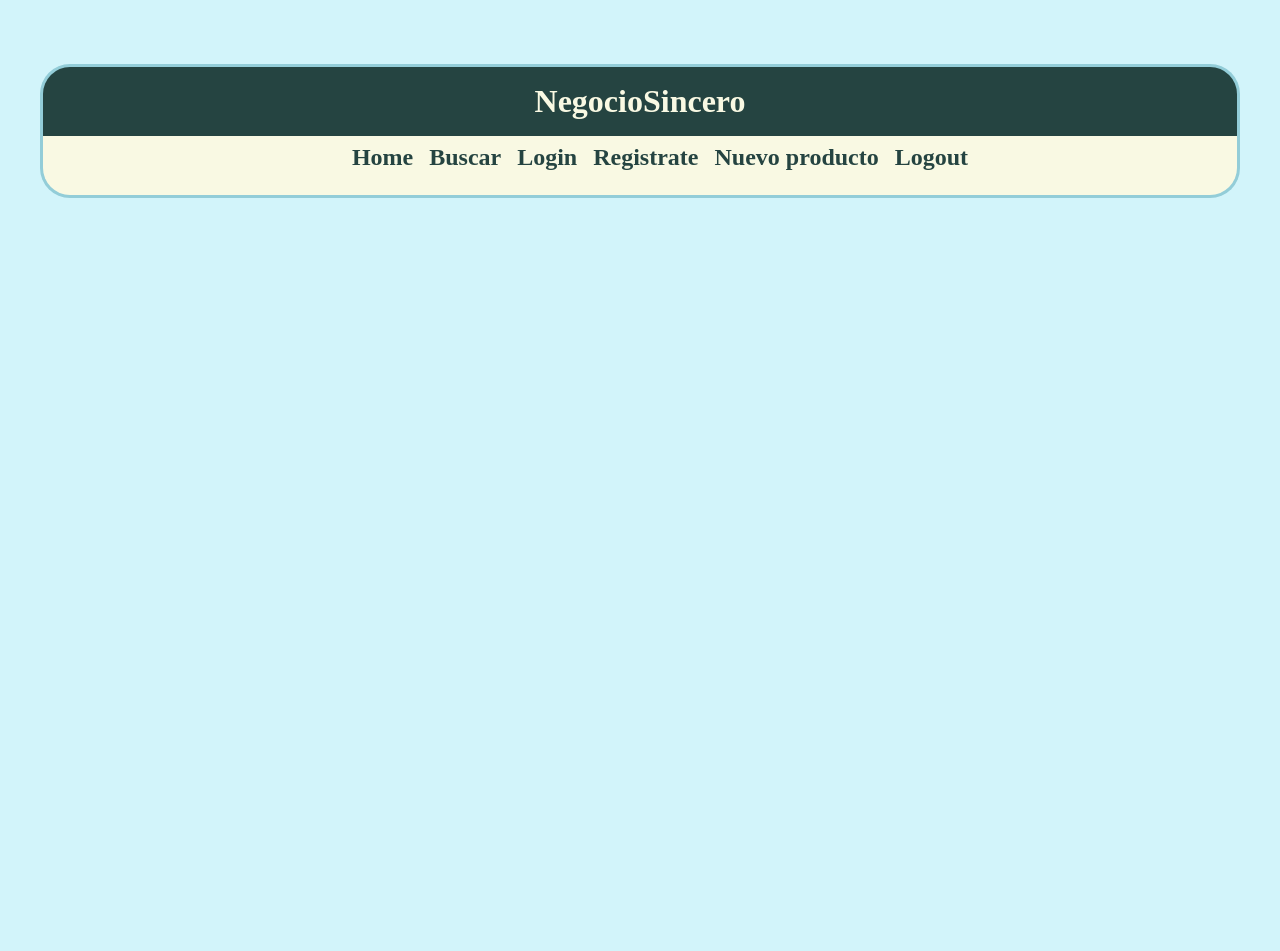
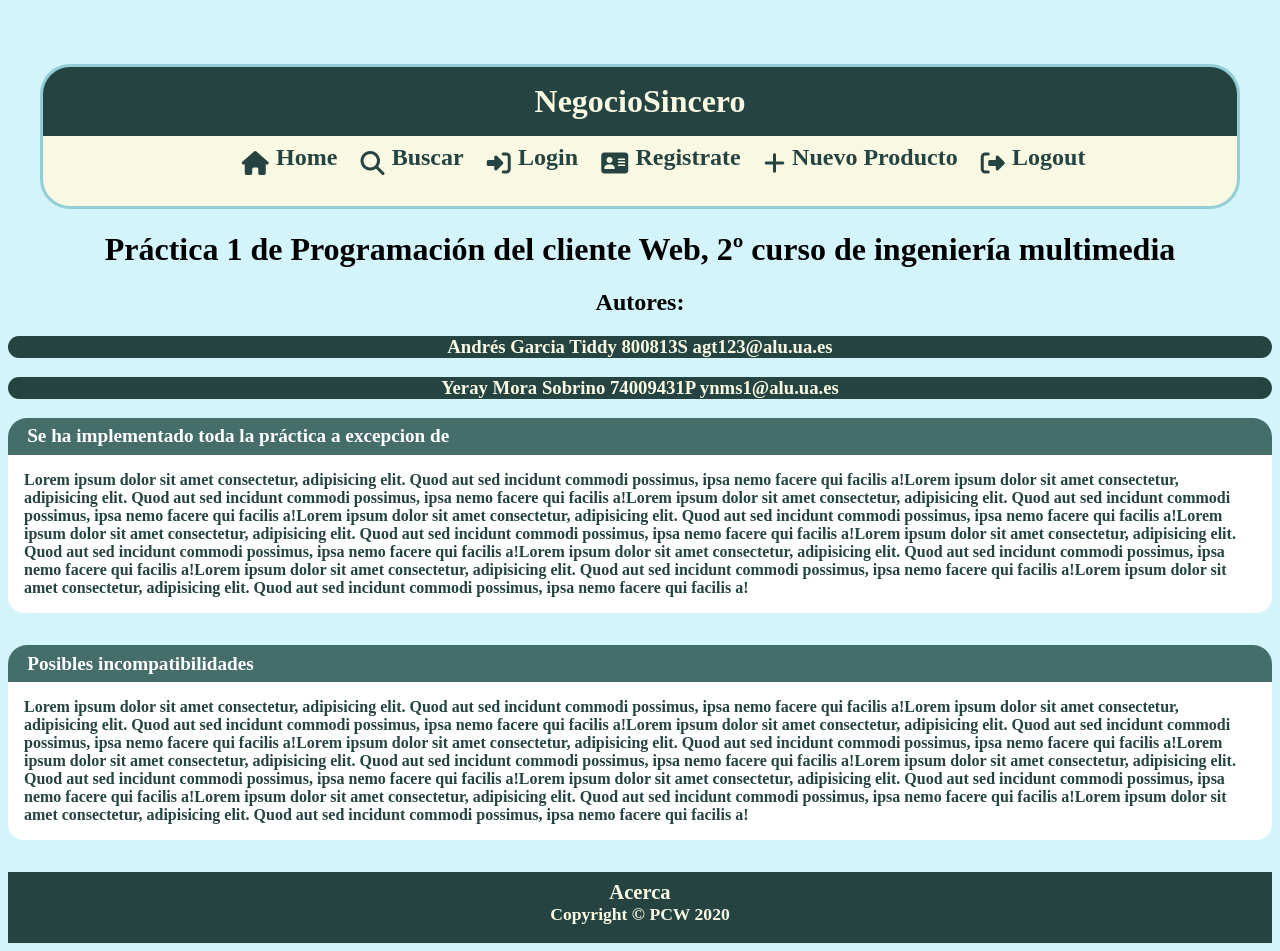
Before and after one commit to AndresGarc/PCW, a PHP site: page /acerca.html in a window 1280 px wide. Before the commit the page ends 198 px from the top, so only its background shows below. Run offline with PHP 8.4, Linux system fonts and the light colour scheme; some libraries are stand-ins or nearby versions; some web fonts are replaced.

Commit message:
Añadido icons+footer a todo el html. Creado e implementado acerca

```diff
--- a/Index.html
+++ b/Index.html
@@ -185,6 +185,12 @@
 
     </section>
 
+    <footer>
+      <h3><a href="acerca.html">Acerca</a></h3>
+      <p>
+          Copyright &copy; PCW <time dateetime="2020">2020</time>
+      </p>
+  </footer>
   </body>
 
 </html>
--- a/acerca.html
+++ b/acerca.html
@@ -7,21 +7,55 @@
     <script src="https://kit.fontawesome.com/6b4ca2c1fd.js" crossorigin="anonymous"></script>
     <title>NS - Acerca</title>
   </head>
-  <body>
+  <body class="cuerpoacerca">
     <header>
-      <h1>NegocioSincero</h1>
+      <h1 class="colores">NegocioSincero</h1>
     </header>
-    <nav id="navbar">
+    <nav id="navbar" class="colores">
       <label for="mostrar">mostrar</label>
       <input type="checkbox" id="mostrar">
       <ul>
-        <li><a href="index.html">Home</a></li>
-        <li><a href="buscar.html">Buscar</a></li>
-        <li><a href="login.html">Login</a></li>
-        <li><a href="registro.html">Registrate</a></li>
-        <li><a href="nuevo.html">Nuevo producto</a></li>
-        <li><a href="index.html">Logout</a></li>
+        <li><a href="index.html"><i class="fas fa-home"></i><p>Home</p></a></li>
+        <li><a href="buscar.html"><i class="fas fa-search"></i><p>Buscar</p></a></li>
+        <li><a href="login.html"><i class="fas fa-sign-in-alt"></i><p>Login</p></a></li>
+        <li><a href="registro.html"><i class="fas fa-address-card"></i><p>Registrate</p></a></li>
+        <li><a href="nuevo.html"><i class="fas fa-plus"></i><p>Nuevo Producto</p></a></li>
+        <li><a href="index.html"><i class="fas fa-sign-out-alt"></i><p>Logout</p></a></li>
       </ul>
     </nav>
+    <h1 class="acerca"> Práctica 1 de Programación del cliente Web, 2º curso de ingeniería multimedia</h3>
+    <h2 class="acerca">Autores: </h2>
+    <h3 class="nombre">Andrés Garcia Tiddy 800813S agt123@alu.ua.es</h3>
+    <h3 class="nombre">Yeray Mora Sobrino 74009431P ynms1@alu.ua.es</h3>
+    <h3 class="subapartado"> Se ha implementado toda la práctica a excepcion de</h3>
+    <h4 class="texto">Lorem ipsum dolor sit amet consectetur, adipisicing elit. Quod aut sed incidunt commodi possimus,
+      ipsa nemo facere qui facilis a!Lorem ipsum dolor sit amet consectetur, adipisicing elit. Quod aut sed incidunt commodi possimus,
+      ipsa nemo facere qui facilis a!Lorem ipsum dolor sit amet consectetur, adipisicing elit. Quod aut sed incidunt commodi possimus,
+      ipsa nemo facere qui facilis a!Lorem ipsum dolor sit amet consectetur, adipisicing elit. Quod aut sed incidunt commodi possimus,
+      ipsa nemo facere qui facilis a!Lorem ipsum dolor sit amet consectetur, adipisicing elit. Quod aut sed incidunt commodi possimus,
+      ipsa nemo facere qui facilis a!Lorem ipsum dolor sit amet consectetur, adipisicing elit. Quod aut sed incidunt commodi possimus,
+      ipsa nemo facere qui facilis a!Lorem ipsum dolor sit amet consectetur, adipisicing elit. Quod aut sed incidunt commodi possimus,
+      ipsa nemo facere qui facilis a!Lorem ipsum dolor sit amet consectetur, adipisicing elit. Quod aut sed incidunt commodi possimus,
+      ipsa nemo facere qui facilis a!Lorem ipsum dolor sit amet consectetur, adipisicing elit. Quod aut sed incidunt commodi possimus,
+      ipsa nemo facere qui facilis a!</h4>
+    <h3 class="subapartado">Posibles incompatibilidades</h3>
+    <h4 class="texto">Lorem ipsum dolor sit amet consectetur, adipisicing elit. Quod aut sed incidunt commodi possimus,
+      ipsa nemo facere qui facilis a!Lorem ipsum dolor sit amet consectetur, adipisicing elit. Quod aut sed incidunt commodi possimus,
+      ipsa nemo facere qui facilis a!Lorem ipsum dolor sit amet consectetur, adipisicing elit. Quod aut sed incidunt commodi possimus,
+      ipsa nemo facere qui facilis a!Lorem ipsum dolor sit amet consectetur, adipisicing elit. Quod aut sed incidunt commodi possimus,
+      ipsa nemo facere qui facilis a!Lorem ipsum dolor sit amet consectetur, adipisicing elit. Quod aut sed incidunt commodi possimus,
+      ipsa nemo facere qui facilis a!Lorem ipsum dolor sit amet consectetur, adipisicing elit. Quod aut sed incidunt commodi possimus,
+      ipsa nemo facere qui facilis a!Lorem ipsum dolor sit amet consectetur, adipisicing elit. Quod aut sed incidunt commodi possimus,
+      ipsa nemo facere qui facilis a!Lorem ipsum dolor sit amet consectetur, adipisicing elit. Quod aut sed incidunt commodi possimus,
+      ipsa nemo facere qui facilis a!Lorem ipsum dolor sit amet consectetur, adipisicing elit. Quod aut sed incidunt commodi possimus,
+      ipsa nemo facere qui facilis a!</h4>
+    <h3 h3 class="acerca" class="subapartado"></h3>
+
+    <footer>
+      <h3><a href="acerca.html">Acerca</a></h3>
+      <p>
+          Copyright &copy; PCW <time dateetime="2020">2020</time>
+      </p>
+  </footer>
   </body>
 </html>
--- a/estilo.css
+++ b/estilo.css
@@ -71,6 +71,42 @@ body{
     text-align: center;
     font-size: 1.5em;
   }
+
+  body>h2{
+    text-align: center;
+    font-size: 1.5em;
+  }
+
+  body>footer{
+    background-color:var(--colorAzulVO);
+    font-size:1.1em;
+    text-align:center;
+    color:var(--colorCrema);
+    padding:0.5em;
+    font-weight:bold;
+}
+
+body>footer>h3{
+  margin:0 0 0 0;
+}
+
+
+body>footer>h3>a{
+  color:white;
+  text-decoration:none;
+  color:var(--colorCrema);
+
+}
+
+
+body>footer>h3>a:hover{
+  color:var(--colorAzulC);
+  font-size:1.2em;
+}
+
+body>footer>p{
+  margin: 0 0 0.5em 0;
+}
 
 /*NAVBAR*/
 
@@ -259,6 +295,43 @@ section{
     }
 /*END LISTA DE ARTICULOS*/
 
+/*ACERCA*/
+
+
+  .acerca{
+    text-align:center;
+  }
+  .nombre{
+    text-align:center;
+    background-color:var(--colorAzulVO);
+    color:var(--colorCrema);
+    border-radius:1em;
+
+
+  }
+  .subapartado{
+    background-color:var(--colorAzulVC);
+    margin: 0 auto;
+    padding: 0.4em 0 0.4em 1em;
+    color:white;
+    font-size: 1.2em;
+    border-top-left-radius: 1em;
+    border-top-right-radius: 1em;
+  }
+
+  .texto{
+
+ background-color:white;
+    margin:0 auto 2em;
+    padding: 1em 1em;
+    color:var(--colorAzulVO);
+    border-bottom-left-radius: 1em;
+    border-bottom-right-radius: 1em;
+
+
+  }
+/*END ACERCA */
+
 /*END BODY*/
 
 /*QUERYS*/
@@ -314,6 +387,7 @@ body>nav>ul>li>a>p{
   display:flex;
 }
 
+
 /*end NAVBAR*/
 
   #formu{
```
Also changed, not shown: articulo.html (+12 -6 lines), buscar.html (+15 -6 lines), login.html (+14 -6 lines), nuevo.html (+14 -6 lines), registro.html (+13 -6 lines).
